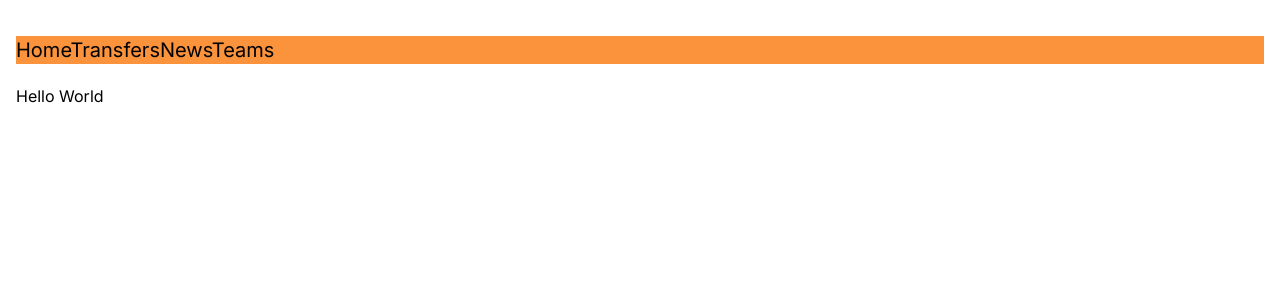
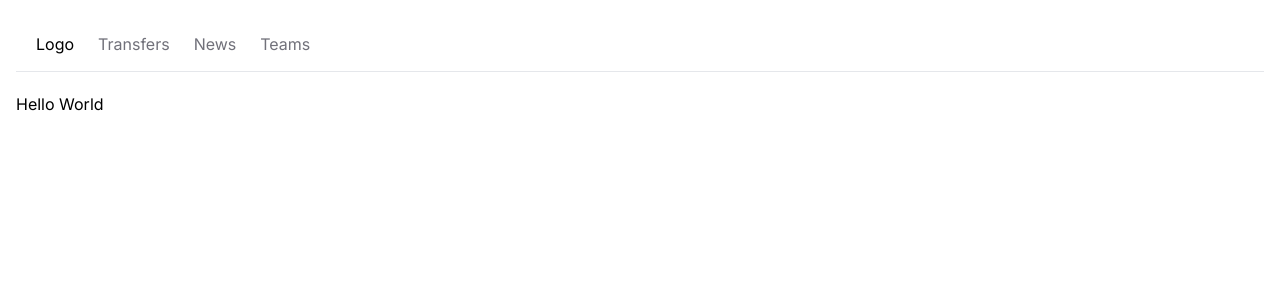
Before and after one commit to Boris1605/basketball-transfer-news-app, a Next.js app: page / in a window 1280 px wide. Shown: the top 300 px of the page. Built offline with nearby package versions, Linux system fonts and the light colour scheme.

Commit message:
Build navbar

```diff
--- a/app/components/Navbar.js
+++ /dev/null
@@ -1,16 +0,0 @@
-// import Image from "next/image";
-import Link from 'next/link';
-
-export default function Navbar() {
-  return (
-    <div className="p-0 my-5 bg-orange-400 text-xl hover:bg-orange-500 ">
-      <Link href="/">
-        Home
-        {/* <Image src={} alt="Logo" /> */}
-      </Link>
-      <Link href="/transfers">Transfers</Link>
-      <Link href="/news">News</Link>
-      <Link href="/teams">Teams</Link>
-    </div>
-  );
-}
--- /dev/null
+++ b/app/components/Navbar.tsx
@@ -0,0 +1,30 @@
+// import Image from "next/image";
+import Link from 'next/link';
+
+export default function Navbar() {
+  const links = [
+    { label: 'Transfers', href: '/transfers' },
+    { label: 'News', href: '/news' },
+    { label: 'Teams', href: '/teams' },
+  ];
+
+  return (
+    <nav className="flex space-x-6 border-b mb-5 px-5 h-14 items-center">
+      <Link href="/">
+        Logo
+        {/* <Image src={} alt="Logo" /> */}
+      </Link>
+      <ul className="flex space-x-6">
+        {links.map((link) => (
+          <Link
+            key={`link-${link.href}`}
+            className="text-zinc-500 hover:text-zinc-800 transition-colors"
+            href={link.href}
+          >
+            {link.label}
+          </Link>
+        ))}
+      </ul>
+    </nav>
+  );
+}
--- /dev/null
+++ b/app/teams/[teamId]/page.tsx
@@ -0,0 +1,3 @@
+export default function TeamPage() {
+  return <div>Team</div>;
+}
```
